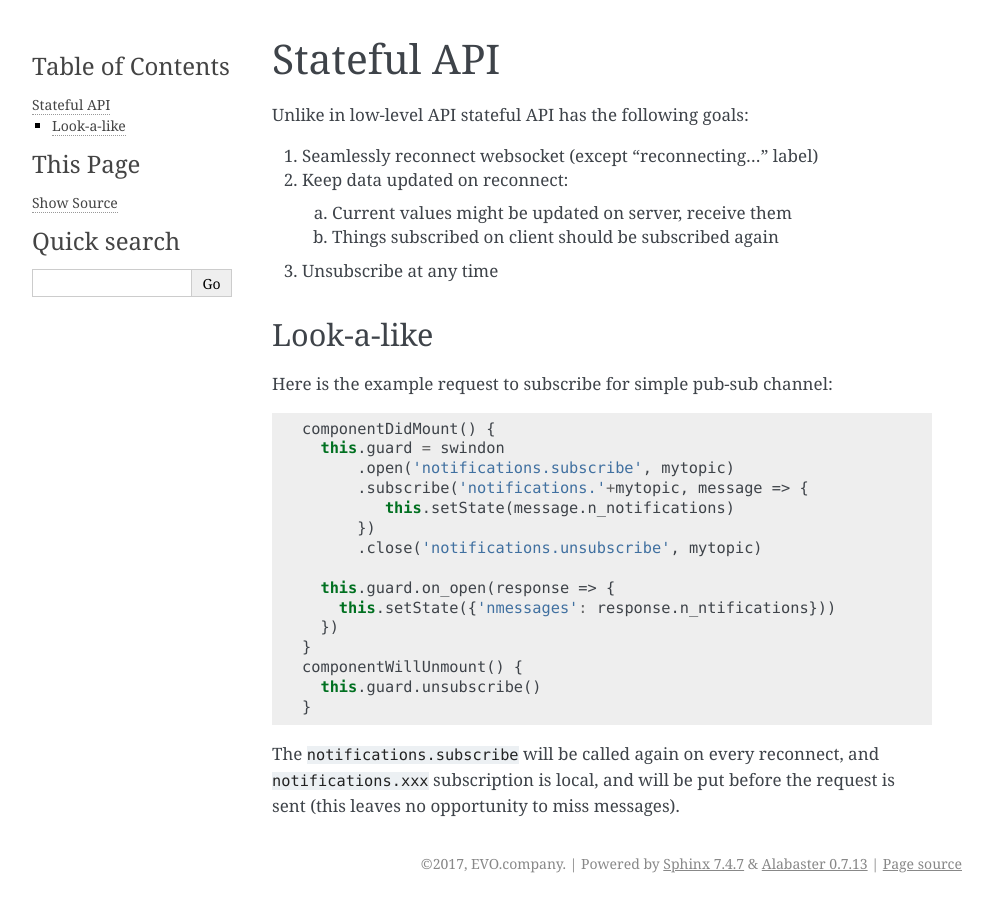
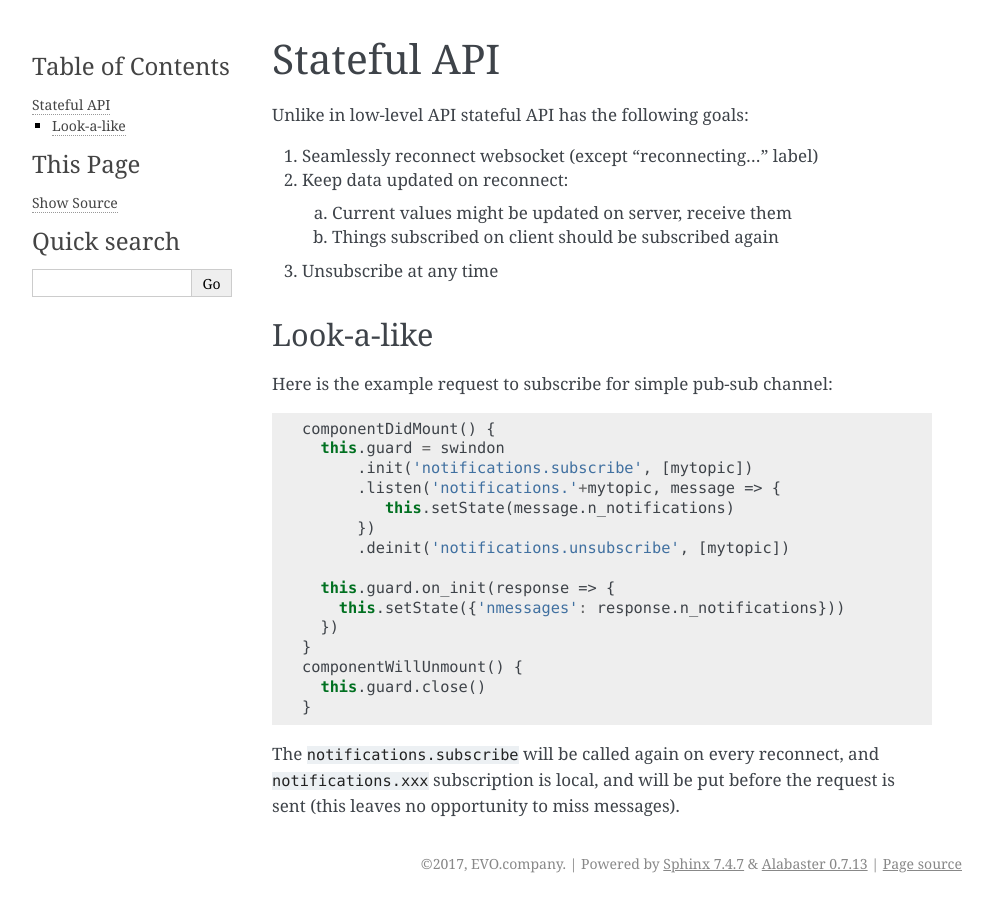
Before and after one commit to swindon-rs/swindon-js, a Sphinx documentation site: the page built from doc/stateful_api.rst, in a window 1280 px wide. Shown: the whole page, without its empty margins (148-1141 px from the left). Built offline with Sphinx 7.4.7, drawn with Linux system fonts in a browser that asks for light colours.

Commit message:
Some naming changes

```diff
--- a/doc/stateful_api.rst
+++ b/doc/stateful_api.rst
@@ -21,18 +21,18 @@ Here is the example request to subscribe for simple pub-sub channel:
 
   componentDidMount() {
     this.guard = swindon
-        .open('notifications.subscribe', mytopic)
-        .subscribe('notifications.'+mytopic, message => {
+        .init('notifications.subscribe', [mytopic])
+        .listen('notifications.'+mytopic, message => {
            this.setState(message.n_notifications)
         })
-        .close('notifications.unsubscribe', mytopic)
+        .deinit('notifications.unsubscribe', [mytopic])
 
-    this.guard.on_open(response => {
-      this.setState({'nmessages': response.n_ntifications}))
+    this.guard.on_init(response => {
+      this.setState({'nmessages': response.n_notifications}))
     })
   }
   componentWillUnmount() {
-    this.guard.unsubscribe()
+    this.guard.close()
   }
 
 The ``notifications.subscribe`` will be called again on every reconnect, and
```
